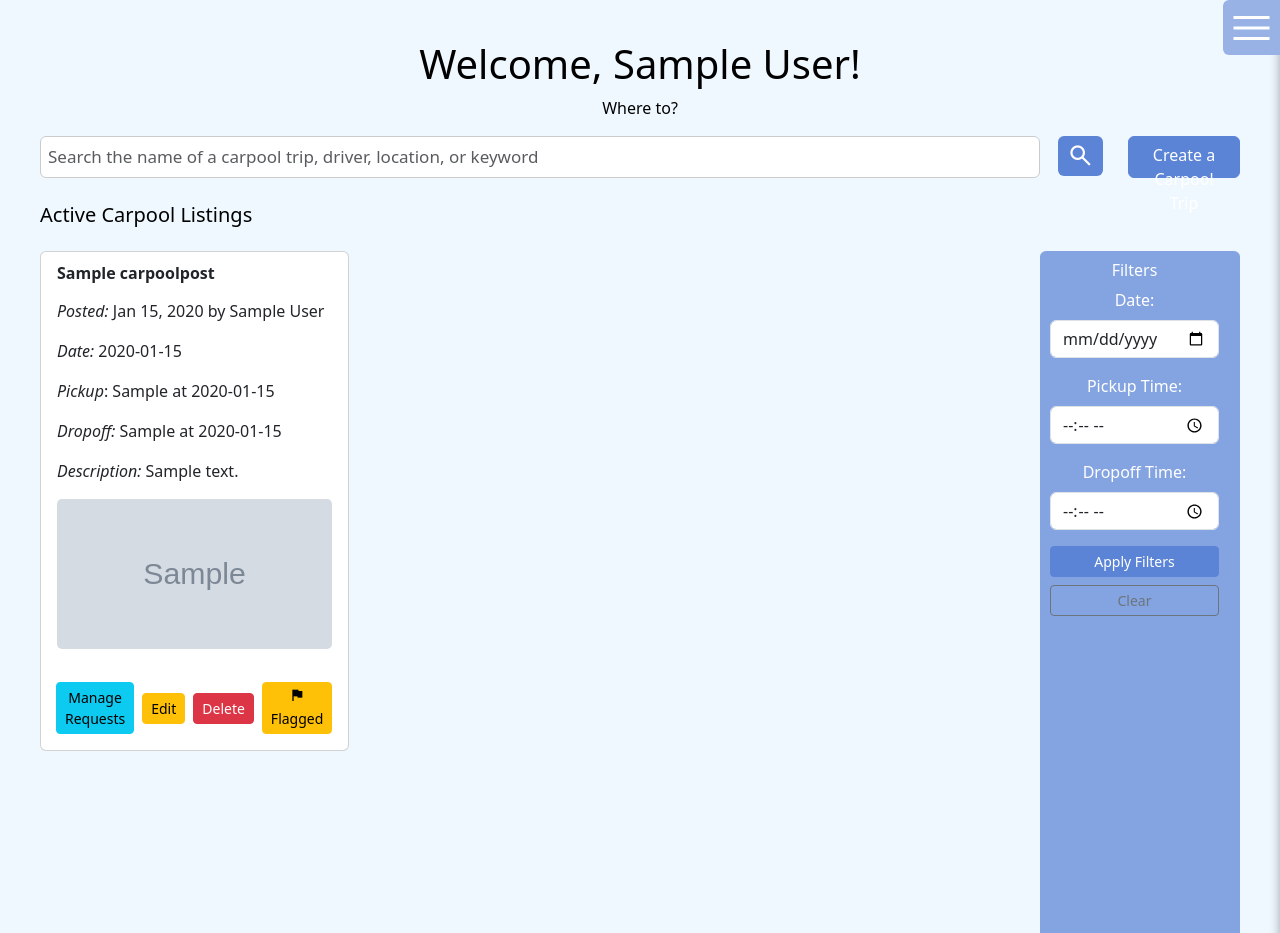
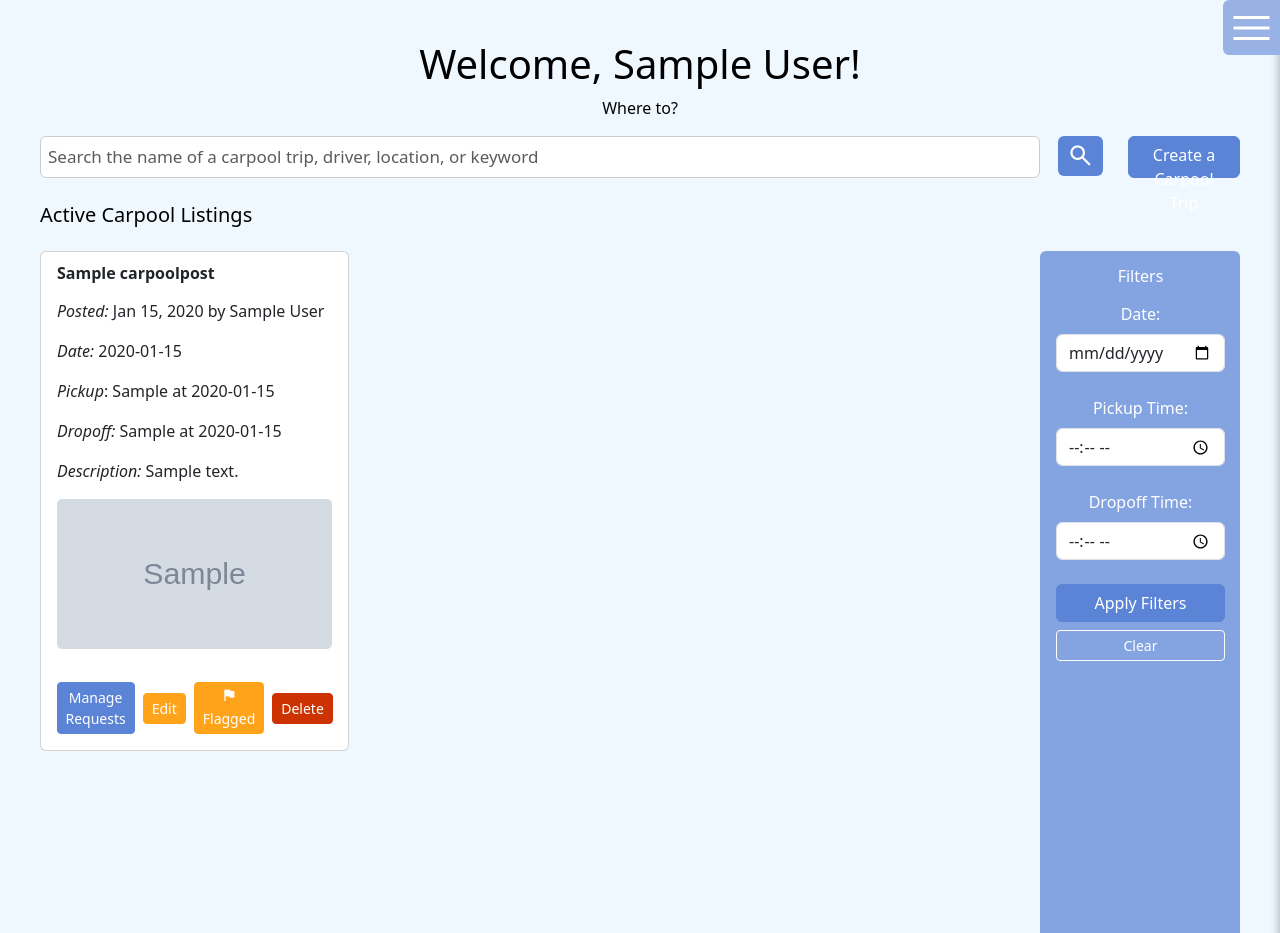
Before and after one commit to cherrylin16/CavPool, a Django app: page /driver/ in a window 1280 px wide. Shown: the top 933 px of the page. Run offline with Django 5.2, Linux system fonts and the light colour scheme; a user stored in the database is signed in; tables that the repository leaves empty hold one stand-in row (values such as "Sample post"); grey boxes marked "Sample" are stand-in pictures; data that the repository does not hold is empty.

Commit message:
Fixed filters formatting, post buttons, web app colors, and UI cohesiveness

```diff
--- a/dashboard/static/driver_dashboard.css
+++ b/dashboard/static/driver_dashboard.css
@@ -7,6 +7,17 @@
 .btn-primary:hover {
     background-color: #2851a4 !important;
     border-color: #2851a4 !important;
+}
+
+.btn-outline-secondary {
+  border-color: white;
+  color: white;
+}
+
+.btn-outline-secondary:hover {
+  color: #84a3e1;
+  background-color: white;
+  border-color: white
 }
 
 body {
@@ -191,7 +202,7 @@ body {
     right: 6px;
     width: 14px;
     height: 14px;
-    background-color: red;
+    background-color: #cc3300;
     color: white;
     border-radius: 50%;
     display: flex;
@@ -208,7 +219,7 @@ body {
     right: 6px;
     width: 14px;
     height: 14px;
-    background-color: red;
+    background-color: #cc3300;
     color: white;
     border-radius: 50%;
     display: flex;
@@ -218,3 +229,39 @@ body {
     font-weight: bold;
     z-index: 5000;
 }
+
+.btn-info {
+  background-color: #5b84d7 !important;
+  border-color: #5b84d7 !important;
+  color: white;
+}
+
+.btn-info:hover {
+    background-color: #2851a4 !important;
+    border-color: #2851a4 !important;
+    color: white;
+}
+
+.btn-danger {
+  background-color: #cc3300 !important;
+  border-color: #cc3300 !important;
+  color: white;
+}
+
+.btn-danger:hover {
+    background-color: #992600 !important;
+    border-color: #992600 !important;
+    color: white;
+}
+
+.btn-warning {
+  background-color: #ffa31a !important;
+  border-color: #ffa31a !important;
+  color: white;
+}
+
+.btn-warning:hover {
+    background-color: #cc7a00 !important;
+    border-color: #cc7a00 !important;
+    color: white;
+}
--- a/dashboard/static/moderator_dashboard.css
+++ b/dashboard/static/moderator_dashboard.css
@@ -99,7 +99,7 @@ body {
     right: 6px;
     width: 14px;
     height: 14px;
-    background-color: red;
+    background-color: #cc3300;
     color: white;
     border-radius: 50%;
     display: flex;
--- a/dashboard/templates/dashboard/driver_dashboard.html
+++ b/dashboard/templates/dashboard/driver_dashboard.html
@@ -78,16 +78,10 @@
                                             {% endif %}
                                         {% endif %}
 
-                                        <div class="d-flex justify-content-end align-items-center mt-auto gap-2">
+                                        <div class="d-flex justify-content-center align-items-center mt-auto gap-2">
                                             {% if post.author == request.user %}
                                                 <a href="{% url 'ride_requests:manage_requests' post.id %}" class="btn btn-sm btn-info">Manage Requests</a>
                                                 <a href="{% url 'edit_own_carpool_post' post.id %}" class="btn btn-warning btn-sm">Edit</a>
-                                                <button class="btn btn-sm btn-danger"
-                                                    data-bs-toggle="modal"
-                                                    data-bs-target="#deletePostModal"
-                                                    data-post-id="{{ post.id }}">
-                                                Delete
-                                                </button>
                                             {% endif %}
                                             {% if post.id in flagged_posts %}
                                                 <button class="btn btn-sm btn-warning"
@@ -102,6 +96,15 @@
                                                     data-bs-target="#flagPostModal"
                                                     data-post-id="{{ post.id }}">
                                                     <i class="material-icons" style="font-size: 16px;">flag</i>
+                                                </button>
+                                            {% endif %}
+
+                                            {% if post.author == request.user %}
+                                                <button class="btn btn-sm btn-danger"
+                                                    data-bs-toggle="modal"
+                                                    data-bs-target="#deletePostModal"
+                                                    data-post-id="{{ post.id }}">
+                                                Delete
                                                 </button>
                                             {% endif %}
                                         </div>
@@ -152,27 +155,27 @@
                     {% endif %}
                 </div>
 
-                <div class="filters-box" style="width: 200px; flex-shrink: 0;">
+                <div class="filters-box px-3 pt-3" style="width: 200px; flex-shrink: 0;">
                     <form method="get" action="{% url 'driver dashboard' %}">
                         <h6>Filters</h6>
                         <input type="hidden" name="q" value="{{ request.GET.q }}">
 
-                        <div class="mb-3">
+                        <div class="mb-4 mt-3">
                             <label class="form-label">Date:</label>
                             <input type="date" name="date" class="form-control" value="{{ request.GET.date }}">
                         </div>
 
-                        <div class="mb-3">
+                        <div class="mb-4">
                             <label class="form-label">Pickup Time:</label>
                             <input type="time" name="pickup_time" class="form-control" value="{{ request.GET.pickup_time }}">
                         </div>
 
-                        <div class="mb-3">
+                        <div class="mb-4">
                             <label class="form-label">Dropoff Time:</label>
                             <input type="time" name="dropoff_time" class="form-control" value="{{ request.GET.dropoff_time }}">
                         </div>
 
-                        <button type="submit" class="btn btn-primary btn-sm w-100 mb-2">Apply Filters</button>
+                        <button type="submit" class="btn btn-primary w-100 mb-2">Apply Filters</button>
                         <a href="{% url 'driver dashboard' %}" class="btn btn-outline-secondary btn-sm w-100">Clear</a>
                     </form>
                 </div>
--- a/dashboard/templates/dashboard/onboarding.html
+++ b/dashboard/templates/dashboard/onboarding.html
@@ -10,7 +10,7 @@
     <title>Welcome to Rideshare</title>
     <style>
         .hero-section {
-            background: linear-gradient(135deg, #667eea 0%, #764ba2 100%);
+            background: linear-gradient(135deg, #5b84d7 0%, #2851a4 100%);
             color: white;
             padding: 4rem 0;
         }
```
Also changed, not shown: accounts/templates/accounts/driver_login.html (+24 -0 lines), accounts/templates/accounts/rider_login.html (+25 -0 lines), dashboard/static/rider_dashboard.css (+34 -4 lines), dashboard/templates/dashboard/rider_dashboard.html (+11 -11 lines), rider_profile/templates/rider_profile.html (+19 -2 lines).
